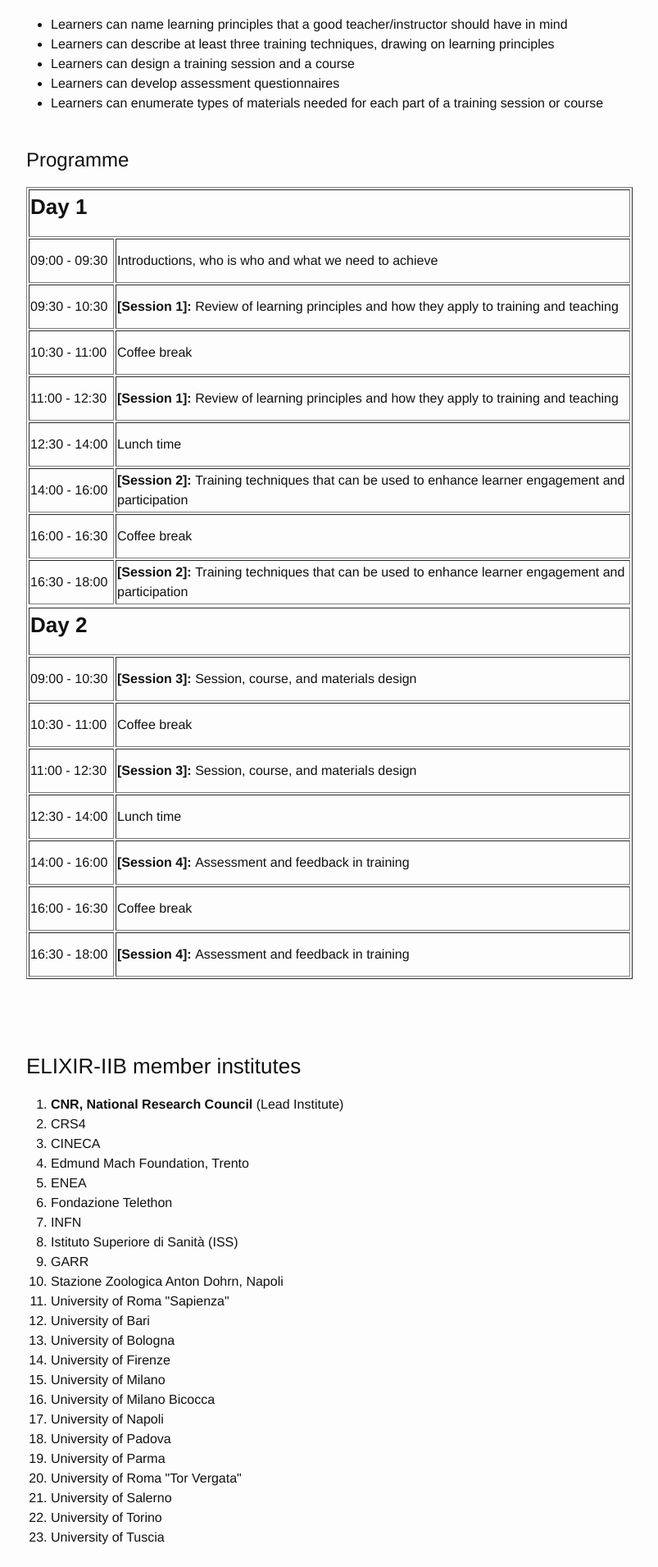
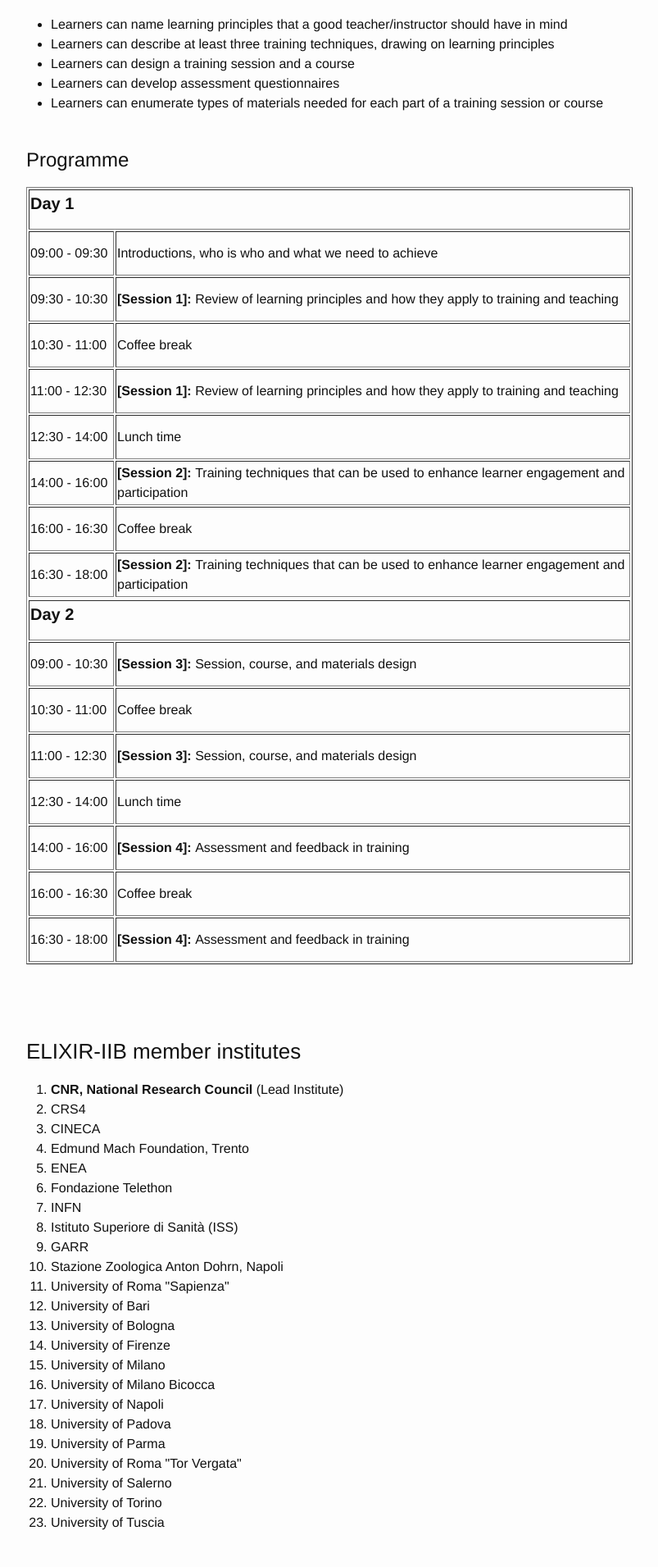
Before and after one commit to ELIXIR-IIB-training/website, a Jekyll site: the page built from _posts/2019-05-30-train-the-trainer-padua.md, in a window 1280 px wide. Shown: the part 2798-4709 px from the top of the page at 82% size, without its empty margins (238-1041 px from the left). Built offline with Jekyll 4.4.1, drawn with Linux system fonts in a browser that asks for light colours.

Commit message:
Formatting

```diff
--- a/_posts/2019-05-30-train-the-trainer-padua.md
+++ b/_posts/2019-05-30-train-the-trainer-padua.md
@@ -122,7 +122,7 @@ If you have questions like the following ones, this course may be very helpful t
 
 <table border="1">
 <tr>
-  <td colspan="2"><h3><b>Day 1</b></h3></td>
+  <td colspan="2"><h4><b>Day 1</b></h4></td>
 </tr>
 <tr>
    <td height="50" width="100">09:00 - 09:30</td>
@@ -159,7 +159,7 @@ If you have questions like the following ones, this course may be very helpful t
 <tr>
 </tr>
 <tr>
-  <td colspan="2"><h3><b>Day 2</b></h3></td>
+  <td colspan="2"><h4><b>Day 2</b></h4></td>
 </tr>
 <tr>
  <td height="50" width="100">09:00 - 10:30</td>
```
